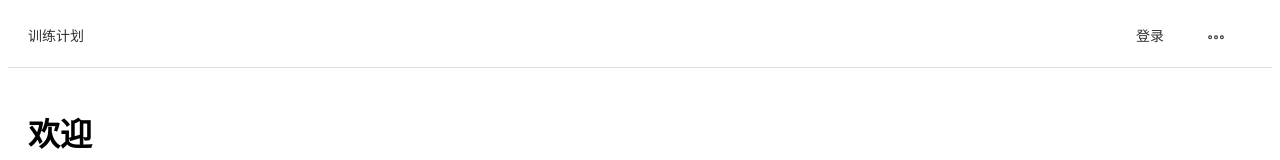
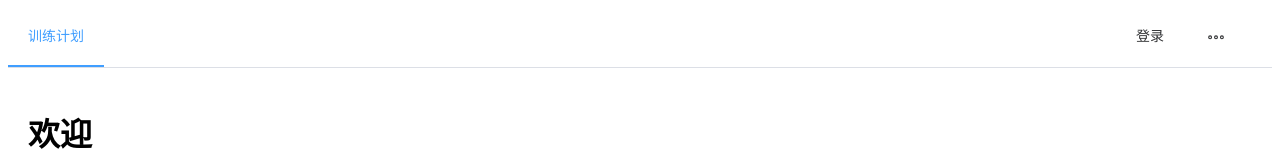
Before and after one commit to sdutacm/step-by-step, a Vue app in the folder apps/web/: page / in a window 1280 px wide. Shown: the top 160 px of the page. Built offline with nearby package versions, Linux system fonts and the light colour scheme.

Commit message:
fix(web): sync menu active state with current route

```diff
--- a/apps/web/src/App.vue
+++ b/apps/web/src/App.vue
@@ -1,7 +1,10 @@
 <script setup lang="ts">
 import { ref, computed, onMounted } from 'vue'
+import { useRoute } from 'vue-router'
 import { ElDialog, ElForm, ElFormItem, ElInput, ElMessage } from 'element-plus'
 import { login, register, getCurrentUser, logout, type User } from './api/auth'
+
+const route = useRoute()
 
 const user = ref<User | null>(null)
 const loginDialogVisible = ref(false)
@@ -18,6 +21,7 @@ const registerForm = ref({
 })
 
 const isLoggedIn = computed(() => !!user.value)
+const activeIndex = computed(() => route.path)
 
 async function handleLogin() {
   try {
@@ -60,11 +64,11 @@ onMounted(async () => {
 </script>
 
 <template>
-  <el-menu mode="horizontal" :router="true">
+  <el-menu mode="horizontal" :router="true" :default-active="activeIndex">
     <el-menu-item index="/">训练计划</el-menu-item>
     <div style="flex: 1"></div>
     <template v-if="isLoggedIn">
-      <el-menu-item to="/profile">
+      <el-menu-item index="/profile">
         {{ user?.username }}
       </el-menu-item>
       <el-menu-item @click="handleLogout">
```
